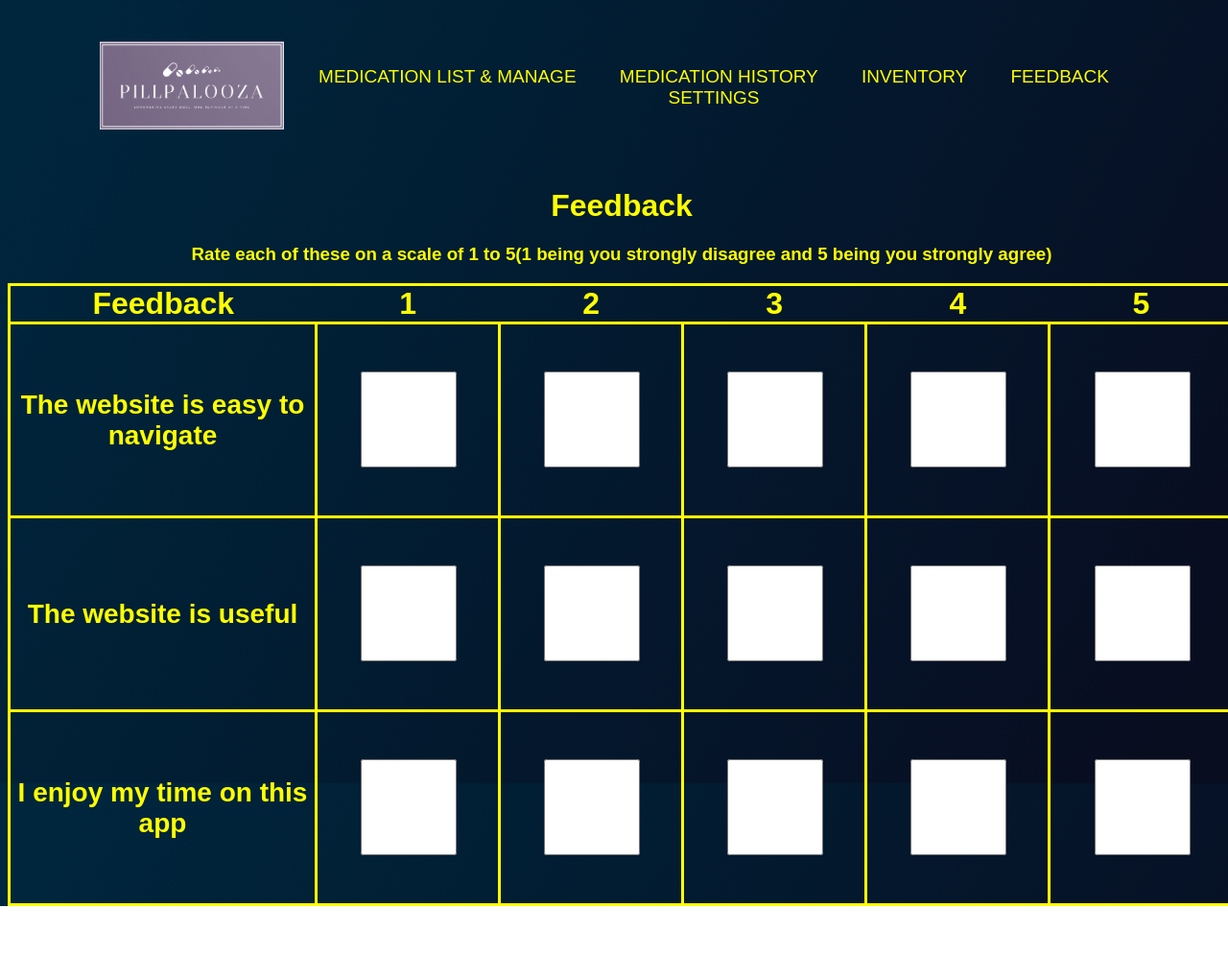
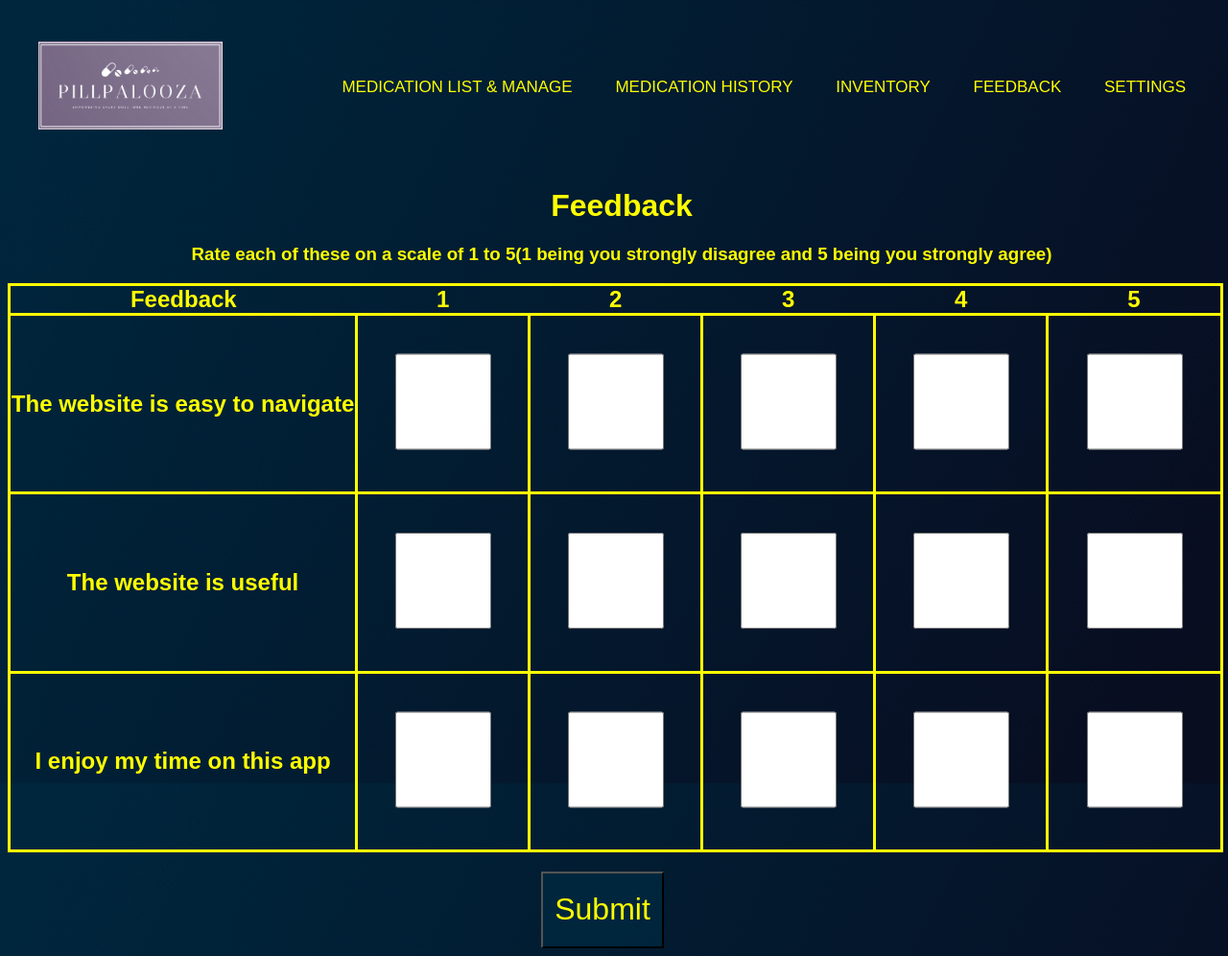
Before and after one commit to alanguo756/HappyHacks, a plain HTML site: page feedback.html in a window 1280 px wide. Shown: the whole page at 96% size. Before the commit the page ends 944 px from the top, so only its background shows below. Drawn offline with Linux system fonts and the light colour scheme.

Commit message:
add inventory and change some styling

```diff
--- a/feedback.css
+++ b/feedback.css
@@ -19,12 +19,11 @@ table{
 	border-collapse: collapse;
 	border-radius: 25px;
 }
-input.checkbox {
+input[type=checkbox] {
+	accent-color: rgb(130, 224, 255);
+	margin: 0;
 	width: 100px;
-}
-.vehicle1 {
-	width: 100px;
-	height: 15vw;
+	height: 14vw;
 }
 
 tr {
@@ -58,7 +57,7 @@ td {
 
 .topic {
 	color: yellow;
-	font-size: 28px;
+	font-size: 1.5em;
 }
 
 .medical_history {
@@ -138,8 +137,19 @@ td {
 	cursor: pointer;
 }
 
-input[type="checkbox"] {
-  accent-color: rgb(130, 224, 255);
+.navbar{
+	font-size: 17px;
+	width: 95%;
+	margin: auto;
+	padding: 35px 0;
+	display: flex;
+	align-items: center;
+	justify-content: space-between;
+}
+
+.logo{
+	width: 400px;
+	cursor: pointer;
 }
 
 .navbar ul li{
@@ -171,5 +181,17 @@ input[type="checkbox"] {
 }
 
 th{
+	font-size: 1.5em;
+}
+
+button {
+	text-align: center;
+	height: 10vh;
+	width: 10vw;
 	font-size: 2em;
+	background-image: linear-gradient(rgba(0, 0, 0, 0.75), rgba(0, 0, 0, 0.75)), url(bg2.jpg);
 }
+
+.inventory {
+	list-style-type: "🤯";
+}
--- a/feedback.html
+++ b/feedback.html
@@ -12,52 +12,55 @@
   <div class="navbar">
     <a href="index.html"><img src="logo.png" class="logo" style="width: 15vw" /></a>
     <ul>
-      <li><a href="" target="_blank">Medication List & Manage</a></li>
-      <li><a href="history.html" target="">Medication History</a></li>
-      <li><a href="" target="_blank">Inventory</a></li>
-      <li><a href="feedback.html" target="">Feedback</a></li>
-      <li><a href="settings.html" target="">Settings</a></li>
+      <li><a href="mlm.html">Medication List & Manage</a></li>
+      <li><a href="history.html">Medication History</a></li>
+      <li><a href="inventory.html">Inventory</a></li>
+      <li><a href="feedback.html">Feedback</a></li>
+      <li><a href="settings.html">Settings</a></li>
     </ul>
   </div>
   <h1 class="header" width="50vw">Feedback</h1>
   <h3>Rate each of these on a scale of 1 to 5(1 being you strongly disagree and 5 being you strongly agree)</h3>
-  <div >
-    <table style="width:100%">
+  <div>
+    <table style="width:99%">
       <thead>
         <tr class="header">
-          <th width="25%">Feedback</th>
-          <th width="15%">1</th>
-          <th width="15%">2</th>
-          <th width="15%">3</th>
-          <th width="15%">4</th>
-          <th width="15%">5</th>
+          <th width="20%">Feedback</th>
+          <th width="10%">1</th>
+          <th width="10%">2</th>
+          <th width="10%">3</th>
+          <th width="10%">4</th>
+          <th width="10%">5</th>
         </tr>
       </thead>
       <tr>
         <td class="topic"><b>The website is easy to navigate</b></td>
-        <td><input type="checkbox" class="vehicle1" value="Bike"></td>
-        <td><input type="checkbox" class="vehicle1" value="Bike"></td>
-        <td><input type="checkbox" class="vehicle1" value="Bike"></td>
-        <td><input type="checkbox" class="vehicle1" value="Bike"></td>
-        <td><input type="checkbox" class="vehicle1" value="Bike"></td>
+        <td><input type="checkbox" ></td>
+        <td><input type="checkbox"></td>
+        <td><input type="checkbox"></td>
+        <td><input type="checkbox"></td>
+        <td><input type="checkbox"></td>
       </tr>
       <tr>
         <td class="topic"><b>The website is useful</b></td>
-        <td><input type="checkbox" class="vehicle1" value="Bike"></td>
-        <td><input type="checkbox" class="vehicle1" value="Bike"></td>
-        <td><input type="checkbox" class="vehicle1" value="Bike"></td>
-        <td><input type="checkbox" class="vehicle1" value="Bike"></td>
-        <td><input type="checkbox" class="vehicle1" value="Bike"></td>
+        <td><input type="checkbox"></td>
+        <td><input type="checkbox"></td>
+        <td><input type="checkbox"></td>
+        <td><input type="checkbox"></td>
+        <td><input type="checkbox"></td>
       </tr>
       <tr>
         <td class="topic"><b>I enjoy my time on this app</b></td>
-        <td><input type="checkbox" class="vehicle1" value="Bike"></td>
-        <td><input type="checkbox" class="vehicle1" value="Bike"></td>
-        <td><input type="checkbox" class="vehicle1" value="Bike"></td>
-        <td><input type="checkbox" class="vehicle1" value="Bike"></td>
+        <td><input type="checkbox"></td>
+        <td><input type="checkbox"></td>
+        <td><input type="checkbox"></td>
+        <td><input type="checkbox"></td>
         <td><input type="checkbox" class="vehicle1" value="Bike"></td>
       </tr>
     </table>
+    <div style="margin-top: 20px; margin-right: 40px; padding-bottom: 8px;">
+      <a href="index.html"><button onclick="alert('Thanks for submitting your feedback!');">Submit</button></a>
+    </div>
 </body>
 
 </html>
--- a/login.css
+++ b/login.css
@@ -42,8 +42,6 @@
 		padding: 20px;
 		font-size: 30px;
 		color: pink;
-
-
 	}
 
 	/* Background color */
@@ -52,6 +50,6 @@
 	}
 	/* Heading color */
 	h1 {
-		color: beige;
+		color: yellow;
 		font-size: 50px;
 	}
--- a/settings.css
+++ b/settings.css
@@ -1,7 +1,7 @@
 
 body {
-    background-color: lightcoral;
-    color: darkblue;
+    background-image: linear-gradient(rgba(0, 0, 0, 0.75), rgba(0, 0, 0, 0.75)), url(bg2.jpg);
+    color: yellow;
     max-width: 500px;
     margin: auto;
     padding: 50px;
--- a/style.css
+++ b/style.css
@@ -13,7 +13,7 @@
 
 .navbar{
 	font-size: 19px;
-    width: 85%;
+	width: 95%;
 	margin: auto;
 	padding: 35px 0;
 	display: flex;
@@ -35,7 +35,7 @@
 
 .navbar ul li a{
     text-decoration: none;
-    color: #fff;
+    color: yellow;
     text-transform: uppercase;
 }
 
```
Also changed, not shown: history.html (+5 -5 lines), index.html (+10 -10 lines), inventory.html (added, +60 -0 lines), settings.html (+33 -21 lines). Lines whose indentation alone changed are shown as unchanged.
